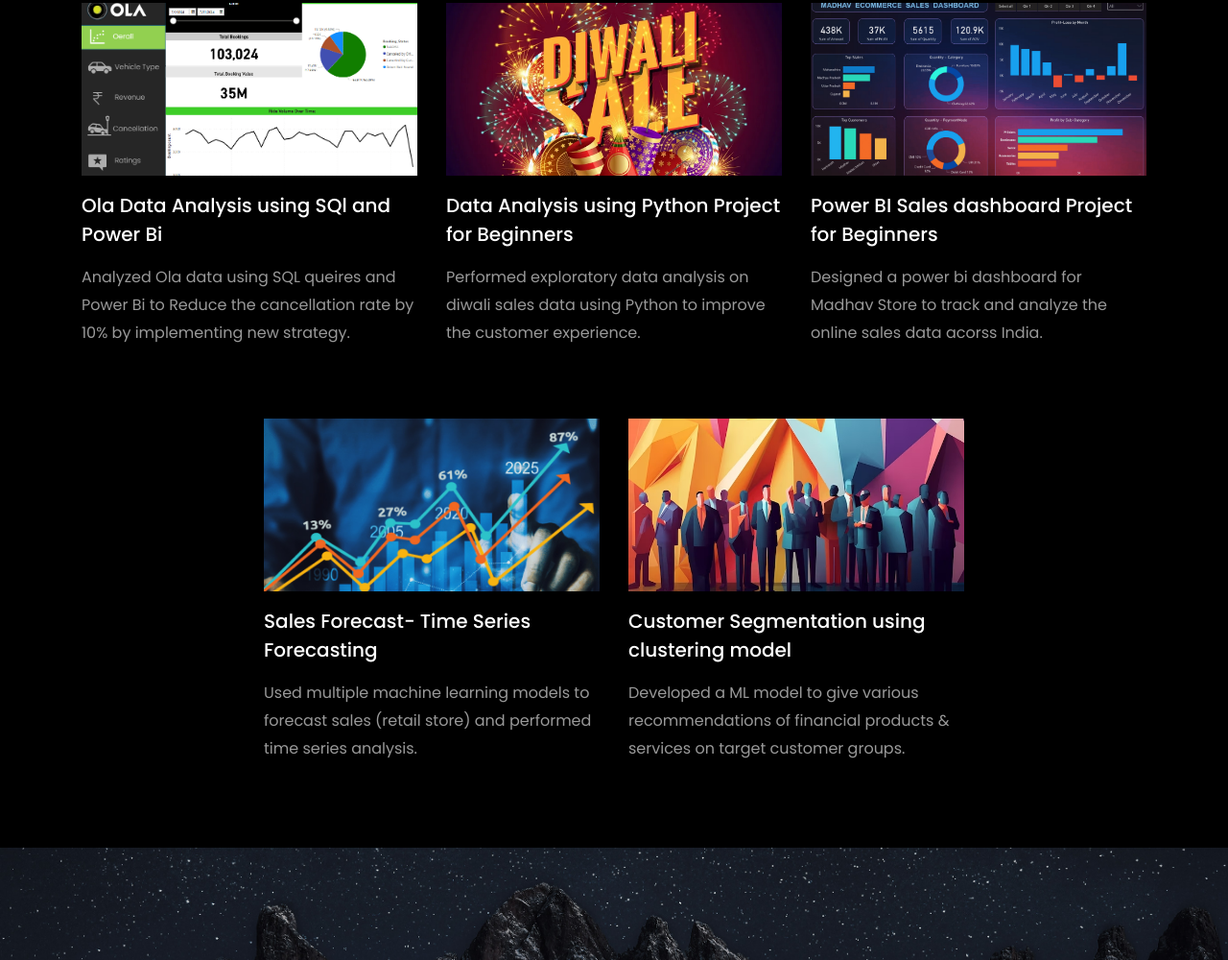
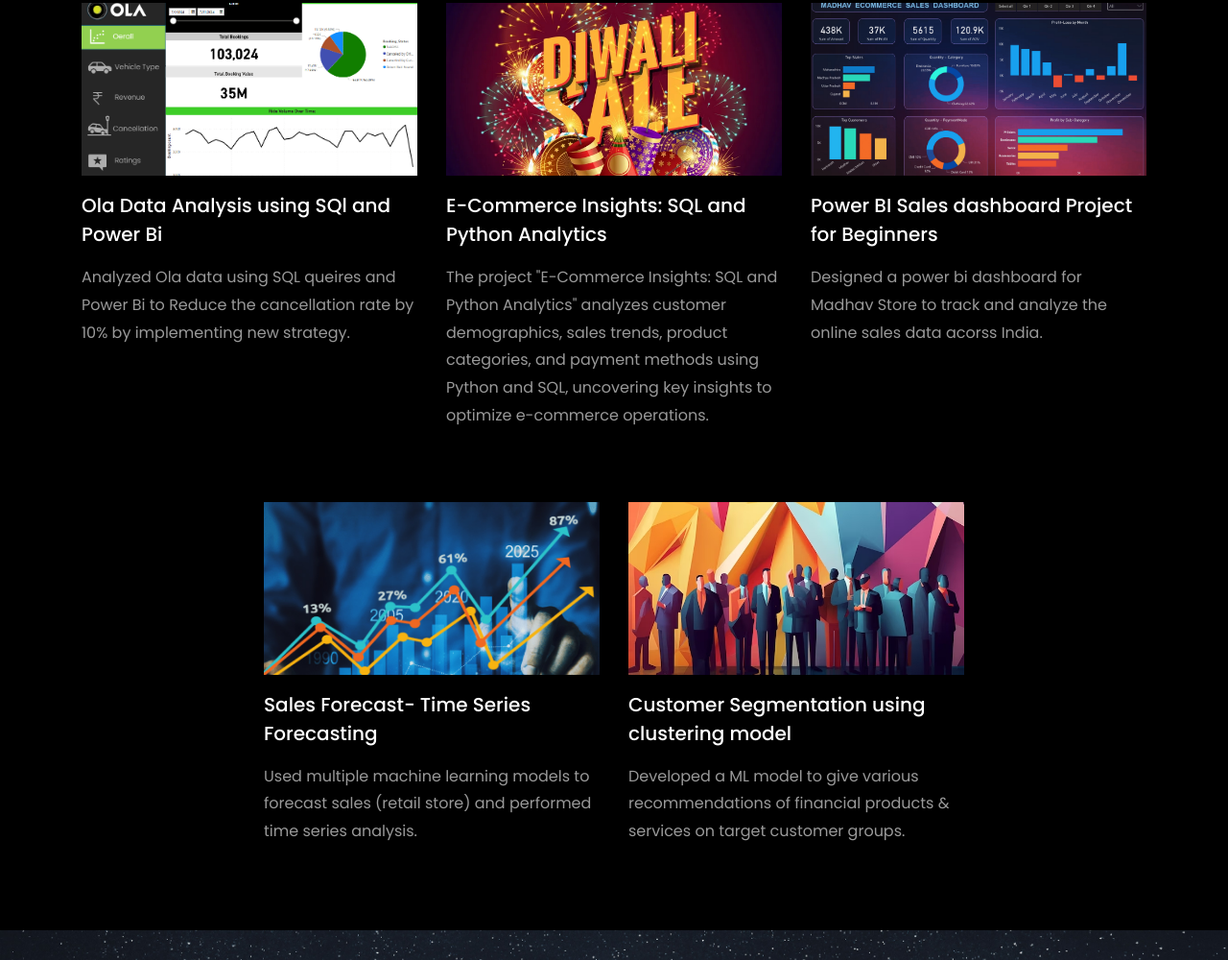
Before and after one commit to shibu202001/shibu202001.github.io, a plain HTML site: page index.html in a window 1280 px wide. Shown: the part 3412-4412 px from the top of the page at 96% size. Drawn offline with Linux system fonts and the light colour scheme; files whose address does not match are found by name.

Commit message:
Update index.html

```diff
--- a/index.html
+++ b/index.html
@@ -434,8 +434,8 @@
               </a>
               <div class="text mt-3 float-right d-block">
 
-                <h3 class="heading"><a href="https://github.com/rishabhnmishra/Python_Diwali_Sales_Analysis/blob/main/Diwali_Sales_Analysis.ipynb">Data Analysis using Python Project for Beginners</a></h3>
-                <p>Performed exploratory data analysis on diwali sales data using Python to improve the customer experience.</p>
+                <h3 class="heading"><a href="https://github.com/rishabhnmishra/Python_Diwali_Sales_Analysis/blob/main/Diwali_Sales_Analysis.ipynb" target="blank">E-Commerce Insights: SQL and Python Analytics</a></h3>
+                <p>The project "E-Commerce Insights: SQL and Python Analytics" analyzes customer demographics, sales trends, product categories, and payment methods using Python and SQL, uncovering key insights to optimize e-commerce operations.</p>
               </div>
             </div>
           </div>
```
